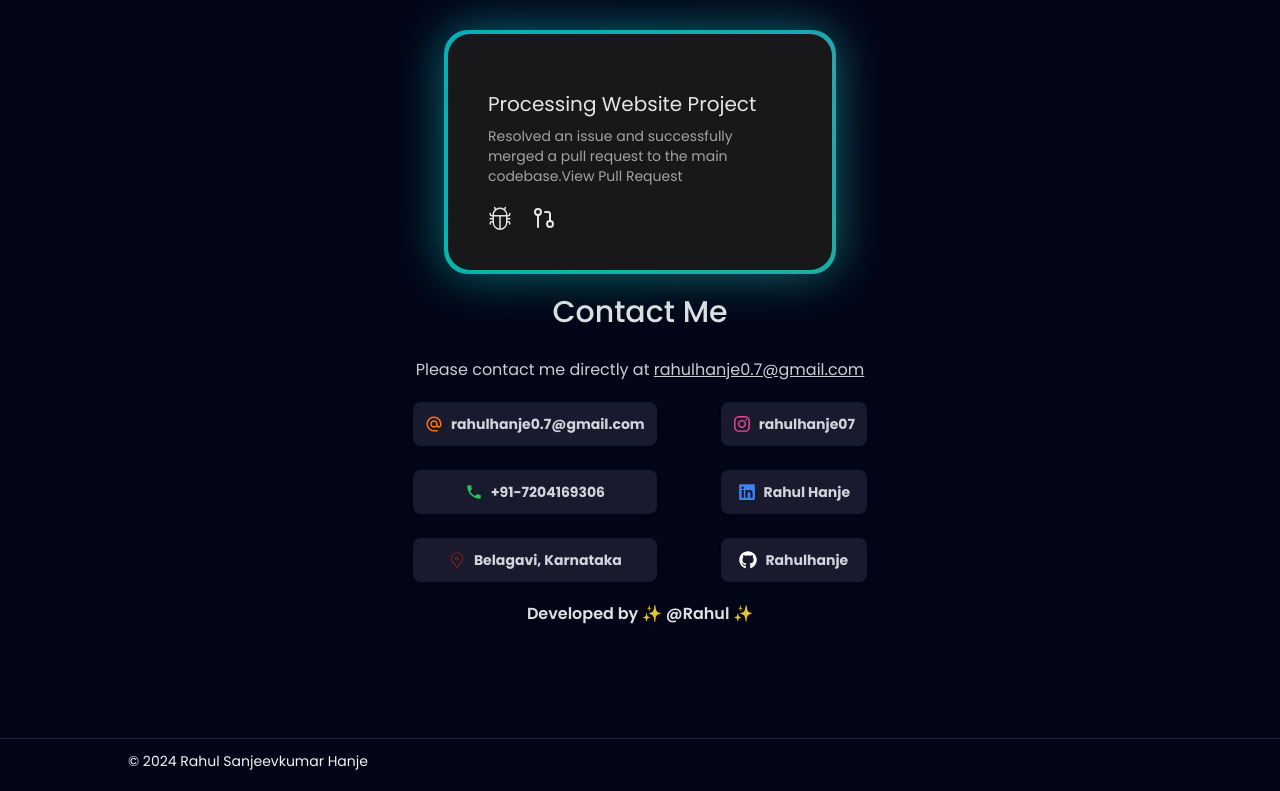
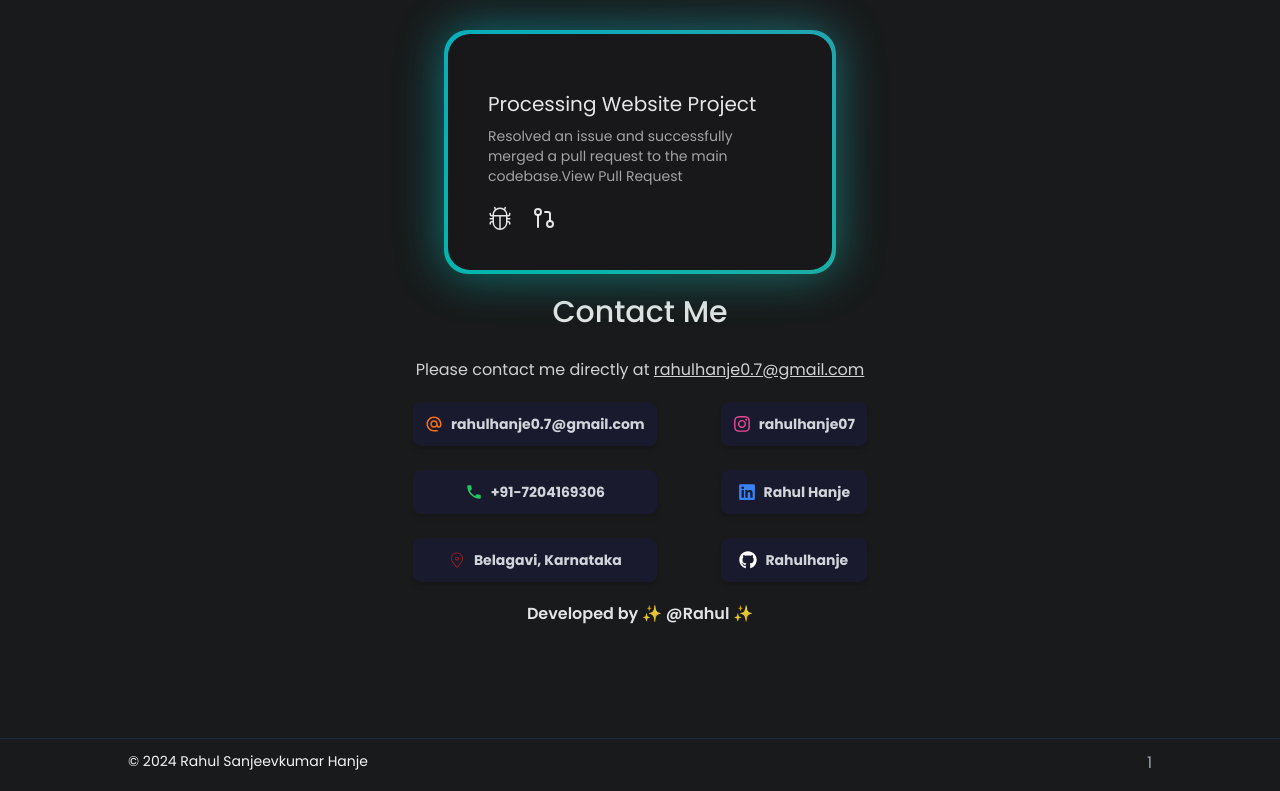
Before and after one commit to Rahulhanje/Portfolio, a Next.js app: page / in a window 1280 px wide. Shown: the part 5240-6031 px from the top of the page. Built offline with nearby package versions, Linux system fonts and the light colour scheme.

Commit message:
Visitors count counting added

```diff
--- a/app/layout.tsx
+++ b/app/layout.tsx
@@ -42,7 +42,7 @@ export default function RootLayout({
   return (
     <html lang="en" className="!scroll-smooth">
       <body
-        className={`${poppins.className} bg-gray-200 text-gray-950 relative  dark:bg-slate-950 dark:text-gray-50 dark:text-opacity-90 antialiased`}
+        className={`${poppins.className} bg-gray-200 text-gray-950 relative  dark:bg-[rgb(24,26,27)] dark:text-gray-50 dark:text-opacity-90 antialiased`}
       >
         <div className="bg-[#fbe2e3] hidden md:block   absolute top-[-6rem] -z-10 right-[0rem] h-[31.25rem] w-[31.25rem] rounded-full blur-[10rem] sm:w-[30rem] dark:bg-[#946263] animate-float"></div>
         <div className="bg-[#dbd7fb] hidden md:block  absolute top-[-1rem] -z-10 left-[40rem] h-[31.25rem] w-[50rem] rounded-full blur-[10rem] sm:w-[30rem] md:left-[-33rem] lg:left-[-28rem] xl:left-[-15rem] 2xl:left-[-5rem] dark:bg-[#676394] animate-pulseSlow"></div>
--- a/components/footer.tsx
+++ b/components/footer.tsx
@@ -1,11 +1,26 @@
-import Link from "next/link";
-import React from "react";
+'use client'
+import React, { useEffect, useState } from "react";
 
 export default function Footer() {
+  const [count, setCount] = useState(0);
+
+  useEffect(() => {
+    // Retrieve the count from localStorage
+    const storedCount = localStorage.getItem("visitorCount");
+    const currentCount = storedCount ? parseInt(storedCount, 10) : 0;
+
+    // Increment the count and save it back to localStorage
+    const newCount = currentCount + 1;
+    localStorage.setItem("visitorCount", newCount.toString()); // Convert number to string
+
+    // Update the state with the new count
+    setCount(newCount);
+  }, []);
+
   return (
     <footer className="px-4 text-center border-t border-slate-800 text-gray-400 py-3">
       <div className="max-w-5xl mx-auto flex justify-between">
-        <small className="mb-2 block text-sm text-gray-800 dark:text-gray-100 ">
+        <small className="mb-2 block text-sm text-gray-800 dark:text-gray-100">
           &copy; 2024 Rahul Sanjeevkumar Hanje
         </small>
         {/* <div className="flex items-center gap-3">
@@ -24,6 +39,7 @@ export default function Footer() {
             <BsGithub />
           </Link>
         </div> */}
+        <div>{count}</div>
       </div>
     </footer>
   );
```
